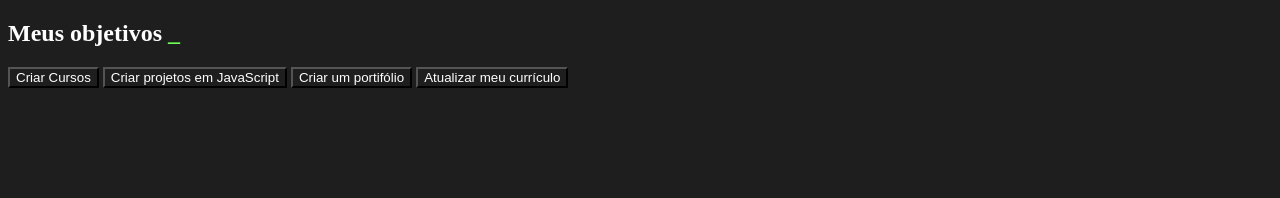
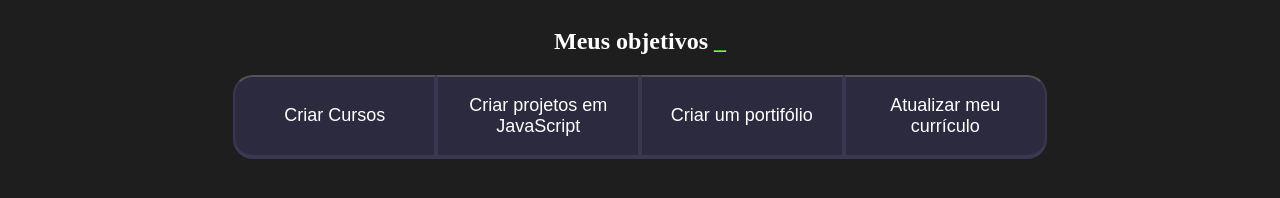
Before and after one commit to ISAotelakoski/3-F-2024, a plain HTML site: page index.html in a window 1280 px wide. Drawn offline with Linux system fonts and the light colour scheme.

Commit message:
Add files via upload

```diff
--- a/style.css
+++ b/style.css
@@ -17,9 +17,56 @@ span{
     color: var(--verde);
 }
 
-.coteudo-principal{
+.conteudo-principal{
     display: flex;
     flex-direction: column;
     justify-content: center;
     align-items: center;
+    width: 100%;
+    max-width: 1200px;
+    margin: 0 auto;
 }
+
+.titulo-principal{
+    text-align: center;
+    width: 100%;
+    font-size: 32px;
+}
+
+.botao{
+    background-color: var(--botao-inativo);
+    color: white;
+    display: flex;
+    justify-content: center;
+    align-items: center;
+    padding: 1em;
+    font-size: 18px;
+    width: 100%;
+    border-bottom: 4px solid var(--botao-ativo);
+    border-left: 2px solid var(--botao-ativo);
+    border-right: 2px solid var(--botao-ativo);
+}
+
+.botoes{
+    display: block;
+}
+
+.botao:first-child{
+    border-radius: 20px 20px 0 0;
+}
+
+.botao:last-child{
+    border-radius: 0 0 20px 20px;
+}
+
+@media screen and (min-width: 700px){
+    .botoes{
+        display: flex;
+    }
+    .botao:last-child{
+        border-radius: 0 20px 20px 0;
+    }
+    .botao:first-child{
+        border-radius: 20px 0 0 20px;
+    }
+}
```
